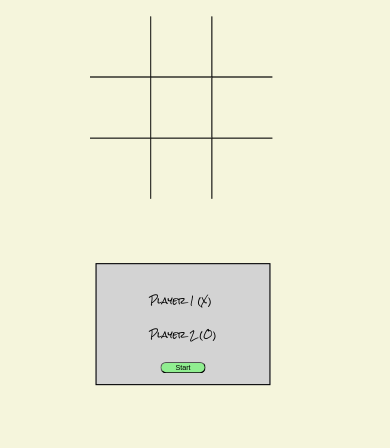
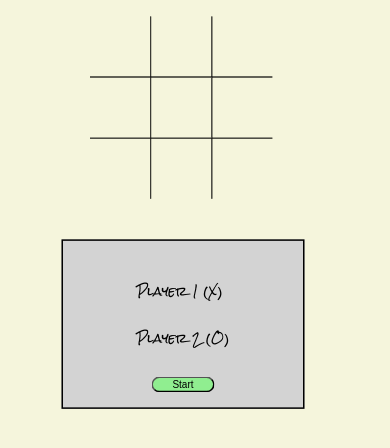
Before and after one commit to ebloom19/tic-tac-toe, a plain HTML site: page index.html in a window 390 px wide. Shown: the part 126-574 px from the top of the page. Drawn offline with Linux system fonts and the light colour scheme.

Commit message:
Made changes to CSS @media

```diff
--- a/style.css
+++ b/style.css
@@ -178,7 +178,7 @@ p.selected {
 }
 
 #aside {
-    transform: scale(1.8);
+    transform: scale(2.5);
     margin-top: 250px;
 }
 
```
